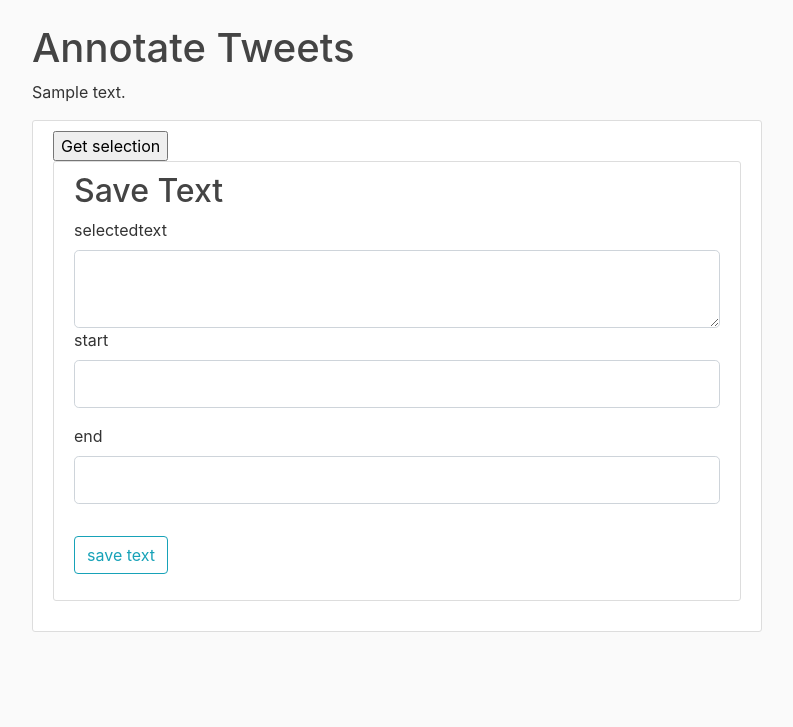
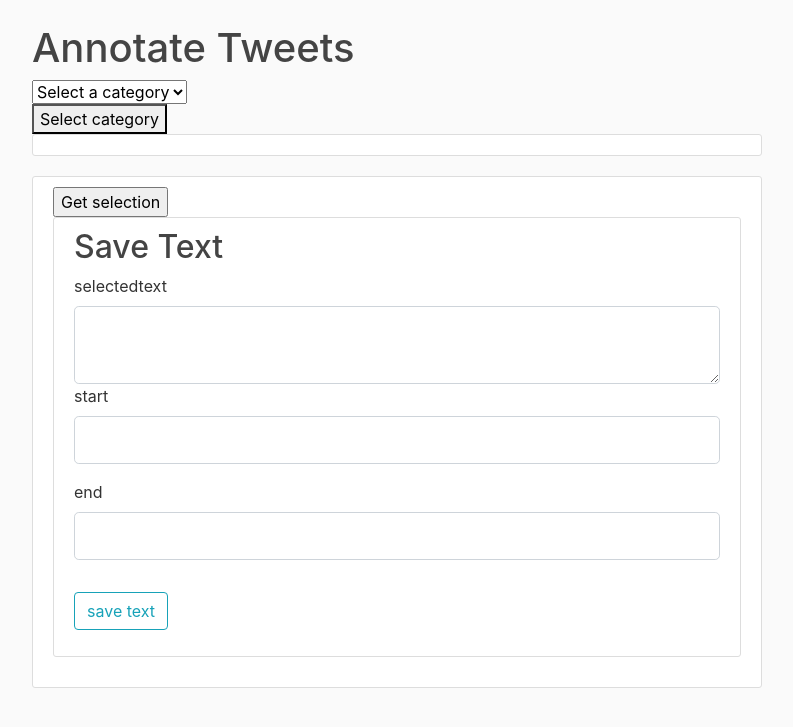
Before and after one commit to NLP4ALL/nlp4all, a Flask app: page /tweet_annotation in a window 1280 px wide. Shown: the part 56-783 px from the top of the page, without its empty margins (53-846 px from the left). Run offline with Flask 2, Linux system fonts and the light colour scheme; tables that the repository leaves empty hold one stand-in row (values such as "Sample post"); some libraries are stand-ins or nearby versions.

Commit message:
annotating table #44

```diff
--- a/nlp4all/forms.py
+++ b/nlp4all/forms.py
@@ -145,3 +145,11 @@ class AnnotationForm(FlaskForm):
     end = IntegerField('end')
     hidden = HiddenField()
     submit = SubmitField('save text')
+
+class SelectCategoryForm(FlaskForm):
+    category = IntegerField('cat_id')
+    submit = SubmitField('select category')
+
+class AnnotationForms(FlaskForm):
+    annotation_form = FormField(AnnotationForm)
+    category_form = FormField(SelectCategoryForm)
--- a/nlp4all/routes.py
+++ b/nlp4all/routes.py
@@ -5,7 +5,7 @@ from random import sample, shuffle
 from PIL import Image
 from flask import render_template, url_for, flash, redirect, request, abort, jsonify
 from nlp4all import app, db, bcrypt, mail
-from nlp4all.forms import RegistrationForm, LoginForm, UpdateAccountForm, PostForm, RequestResetForm, ResetPasswordForm, AddOrgForm, AddBayesianAnalysisForm, AddProjectForm, TaggingForm, AddTweetCategoryForm, AddTweetCategoryForm, AddBayesianRobotForm, TagButton, AddBayesianRobotFeatureForm, BayesianRobotForms, AnnotationForm
+from nlp4all.forms import RegistrationForm, LoginForm, UpdateAccountForm, PostForm, RequestResetForm, ResetPasswordForm, AddOrgForm, AddBayesianAnalysisForm, AddProjectForm, TaggingForm, AddTweetCategoryForm, AddTweetCategoryForm, AddBayesianRobotForm, TagButton, AddBayesianRobotFeatureForm, BayesianRobotForms, AnnotationForm, AnnotationForms
 from nlp4all.models import User, Organization, Project, BayesianAnalysis, TweetTagCategory, TweetTag, BayesianRobot, Tweet, TweetAnnotation#, TweetAnnotationCategory
 from flask_login import login_user, current_user, logout_user, login_required
 from flask_mail import Message
@@ -520,26 +520,58 @@ def reset_token(token):
 
 @app.route("/tweet_annotation", methods=['GET', 'POST'])
 def tweet_annotation():
-    form = AnnotationForm()
+
     tweets = Tweet.query.all()
     a_tweet = sample(tweets,1)[0]
+    categories = TweetTagCategory.query.all()
+    tweet_table = {}
+    # if category in request_dict_keys
+    # else select category
+    if "cat" in request.args.to_dict().keys():
+        cat_id = request.args.get('cat', type=int)
+        tweets = Tweet.query.filter(Tweet.category==cat_id)
+        tweet_table = { t.id : {'tweet': t.full_text, 'category': t.handle, "id": t.id} for t in tweets}
+        tweet_table = sorted([t for t in tweet_table.items()], key=lambda x:x[1]["id"], reverse=True)
+        tweet_table = [t[1] for t in tweet_table]
 
+    if request.method == "POST" and 'select-category' in request.form.to_dict():
+        myargs = request.form.to_dict()
+        cat_id = myargs['select-category']
+        tweets = Tweet.query.filter(Tweet.category==cat_id)
+        tweet_table = { t.id : {'tweet': t.full_text, 'category': t.handle, "id": t.id} for t in tweets}
+        tweet_table = sorted([t for t in tweet_table.items()], key=lambda x:x[1]["id"], reverse=True)
+        tweet_table = [t[1] for t in tweet_table]
+        return redirect(url_for('tweet_annotation', cat = cat_id))
+
+    form = AnnotationForm()
+    if form.validate_on_submit():
+        coordinates = [form.start.data, form.end.data]
+        text = form.text.data
+        category= a_tweet.category
+        tweet= request.form.get('tweetid')
+        flash(tweet)
+        annotation = TweetAnnotation(user = current_user.id, text=text, category=category, tweet=tweet, coordinates=coordinates)
+        db.session.add(annotation)
+        db.session.commit()
+
+
+    return render_template('tweet_annotate.html', tweet_table= tweet_table, categories=categories, form=form)
+
+@app.route('/get_cat_tweets', methods=['GET', 'POST'])
+def get_cat_tweets():
+    args = request.args.to_dict()
+    c_id = args['matrix_id']
+    category = TweetTagCategory.query.get(int(c_id))
+   # cat_tweets =
+    form = AnnotationForm()
     if form.validate_on_submit():
         coordinates = [form.start.data, form.end.data]
         text = form.text.data
         category= a_tweet.category
         tweet= int(request.form.get('tweetid'))
-        #flash()
         annotation = TweetAnnotation(user = current_user.id, text=text, category=category, tweet=tweet, coordinates=coordinates)
         db.session.add(annotation)
         db.session.commit()
-        #flash('Annotation')
         return redirect(url_for('tweet_annotation'))
 
-    #annotation = request.args.get('analysis', 0, type=int)
-    # to start with
-    ## view tweets
-    ## select one
-    ## annotate
-    ## save annotations
-    return render_template('tweet_annotate.html', tweet= a_tweet, form = form)
+    return jsonify(tweets)
--- a/nlp4all/templates/annotation.html
+++ b/nlp4all/templates/annotation.html
@@ -1,67 +1,21 @@
-<input type="button" value="Get selection" onmousedown="getSelText()">
+
+<script src="https://code.jquery.com/jquery-3.5.1.min.js"></script>
 
 
+<script>
+    $("#cat-btn").click(function() {
+        var cat_id = $("#sel-cat");
+        var cat_btn = $("#cat-btn");
+        var catid = cat_id.val()
+        console.log(catid);
 
-<div class="content-section">
-    <h2>Save Text</h1>
-        <form method="POST" action="" name= aform >
-            {{ form.hidden_tag() }}
-            <fieldset class="form-group">
+        cat_btn.attr('value',catid);
 
-                <div name="selectedtext">
-                    {{ form.text.label(class="form-control-label") }}
-                    {% if form.text.errors %}
-                        {{ form.text(class="form-control form-control-lg is-invalid") }}
-                        <div class="invalid-feedback">
-                            {% for error in form.text.errors %}
-                                <span>{{ error }}</span>
-                            {% endfor %}
-                        </div>
-                    {% else %}
-                        {{ form.text(class="form-control form-control-lg") }}
-                    {% endif %}
+    });
 
-                </div>
-                <div class="form-group">
-                    {{ form.start.label(class="form-control-label") }}
-                    {% if form.start.errors %}
-                        {{ form.start(class="form-control form-control-lg is-invalid") }}
-                        <div class="invalid-feedback">
-                            {% for error in form.start.errors %}
-                                <span>{{ error }}</span>
-                            {% endfor %}
-                        </div>
-                    {% else %}
-                        {{ form.start(class="form-control form-control-lg") }}
-                    {% endif %}
-                </div>
+    //document.getElementById('SubmitBtn').addEventListener('click', () =>
+    //location.href = map[document.getElementById("sel-cat").value])
 
-                <div class="form-group">
-                    {{ form.end.label(class="form-control-label") }}
-                    {% if form.end.errors %}
-                        {{ form.end(class="form-control form-control-lg is-invalid") }}
-                        <div class="invalid-feedback">
-                            {% for error in form.end.errors %}
-                                <span>{{ error }}</span>
-                            {% endfor %}
-                        </div>
-                    {% else %}
-                        {{ form.end(class="form-control form-control-lg") }}
-                    {% endif %}
-                </div>
-
-
-                <input type="hidden" name="tweetid" value="{{tweet.id}}" />
-
-            </fieldset>
-            <div class="form-group" >
-                {{ form.submit(class="btn btn-outline-info") }}
-            </div>
-        </form>
-
-    </div>
-
-<script>
     function getSelText()
       {
           var txt = '';
--- /dev/null
+++ b/nlp4all/templates/annotation_form.html
@@ -0,0 +1,145 @@
+
+<script src="https://code.jquery.com/jquery-3.5.1.min.js"></script>
+
+<input type="button" value="Get selection" onmousedown="getSelText()">
+
+<div class="content-section">
+    <h2>Save Text</h1>
+        <form method="POST" action="" name= aform >
+            {{ form.hidden_tag() }}
+            <fieldset class="form-group">
+
+                <div name="selectedtext">
+                    {{ form.text.label(class="form-control-label") }}
+                    {% if form.text.errors %}
+                        {{ form.text(class="form-control form-control-lg is-invalid") }}
+                        <div class="invalid-feedback">
+                            {% for error in form.text.errors %}
+                                <span>{{ error }}</span>
+                            {% endfor %}
+                        </div>
+                    {% else %}
+                        {{ form.text(class="form-control form-control-lg") }}
+                    {% endif %}
+
+                </div>
+                <div class="form-group">
+                    {{ form.start.label(class="form-control-label") }}
+                    {% if form.start.errors %}
+                        {{ form.start(class="form-control form-control-lg is-invalid") }}
+                        <div class="invalid-feedback">
+                            {% for error in form.start.errors %}
+                                <span>{{ error }}</span>
+                            {% endfor %}
+                        </div>
+                    {% else %}
+                        {{ form.start(class="form-control form-control-lg") }}
+                    {% endif %}
+                </div>
+
+                <div class="form-group">
+                    {{ form.end.label(class="form-control-label") }}
+                    {% if form.end.errors %}
+                        {{ form.end(class="form-control form-control-lg is-invalid") }}
+                        <div class="invalid-feedback">
+                            {% for error in form.end.errors %}
+                                <span>{{ error }}</span>
+                            {% endfor %}
+                        </div>
+                    {% else %}
+                        {{ form.end(class="form-control form-control-lg") }}
+                    {% endif %}
+                </div>
+
+
+                <input type="hidden" name="tweetid" value="" id="t_id"/>
+
+            </fieldset>
+            <div class="form-group" >
+                {{ form.submit(class="btn btn-outline-info") }}
+            </div>
+        </form>
+
+    </div>
+
+
+<script>
+    $("#cat-btn").click(function() {
+        var cat_id = $("#sel-cat");
+        var cat_btn = $("#cat-btn");
+        var catid = cat_id.val()
+        console.log(catid);
+
+        cat_btn.attr('value',catid);
+
+    });
+
+    function getSelText()
+      {
+          var txt = '';
+           if (window.getSelection)
+          {
+              txt = window.getSelection();
+              start = txt.anchorOffset;
+              end = txt.focusOffset;
+                   }
+          else if (document.getSelection)
+          {
+              txt = document.getSelection();
+              start = txt.anchorOffset;
+              end = txt.focusOffset;
+                  }
+          else if (document.selection)
+          {
+              txt = document.selection.createRange().text;
+              start = txt.anchorOffset;
+              end = txt.focusOffset;
+                  }
+          else return;
+        var t_id = $("#t_id");
+      document.aform.text.value =  txt;
+      document.aform.start.value =  start;
+      document.aform.end.value =  end;
+      }
+
+
+      //$('#Tweets').click(function(){
+      //  var td = $(this).cellIndex;
+       // console.log(td)
+       // });
+
+    //var hightlightedText = $('table#Tweets td.cellHighlight').text();
+    //console.log(hightlightedText);
+
+    highlight_row();
+    function highlight_row() {
+    var table = document.getElementById('Tweets');
+    var cells = table.getElementsByTagName('td');
+    for (var i = 0; i < cells.length; i++) {
+        // Take each cell
+        var cell = cells[i];
+        // do something on onclick event for cell
+        cell.onclick = function () {
+            // Get the row id where the cell exists
+            var rowId = this.parentNode.rowIndex;
+
+            var rowsNotSelected = table.getElementsByTagName('tr');
+            for (var row = 0; row < rowsNotSelected.length; row++) {
+                rowsNotSelected[row].style.backgroundColor = "";
+                rowsNotSelected[row].classList.remove('selected');
+            }
+            var rowSelected = table.getElementsByTagName('tr')[rowId];
+            var idCell = rowSelected.cells[2].innerHTML;
+            console.log(idCell)
+            //rowSelected.style.backgroundColor = "yellow";
+            //rowSelected.className += " selected";
+            //document.getElementById("myTable").rows[0].cells
+            //msg = 'The ID of the company is: ' + rowSelected.cells[0].innerHTML;
+            //msg = 'The cell value is: ' + this.innerHTML + String(idCell)
+            //alert(msg);
+        }
+    }
+
+}
+
+</script>
--- a/nlp4all/templates/data_table.html
+++ b/nlp4all/templates/data_table.html
@@ -12,7 +12,7 @@
     </thead>
     <tbody>
         {% for datum in table_data %}
-        <tr>
+        <tr id={{ datum[2] }}>
             {% for data_point in datum.values() %}
             <td>{{ data_point }}</td>
             {% endfor %}
--- a/nlp4all/templates/tweet_annotate.html
+++ b/nlp4all/templates/tweet_annotate.html
@@ -7,13 +7,28 @@
 
 
 
-    <p> {{ tweet.text }} </p>
+    <form action="" method="post">
+        <select id="sel-cat">
+            <option value='0'>Select a category</option>
+            {% for c in categories %}
+            <option value={{ c.id }} >
+                        <span>{{ c.name }}</span>
+            </option>
+            {% endfor %}
+        </select>
+    </form>
+    <form action="" method="post"> <button id="cat-btn" type="submit" name="select-category" value="1">Select category</button></form>
 
 
     <div class="content-section">
+        {% set table_data = tweet_table %}
+        {% set table_name = "Tweets" %}
+        {% include "data_table.html" %}
+    </div>
 
 
-    {% include "annotation.html" %}
+    <div class="content-section">
+        {% include "annotation_form.html" %}
     </div>
 
 
```
